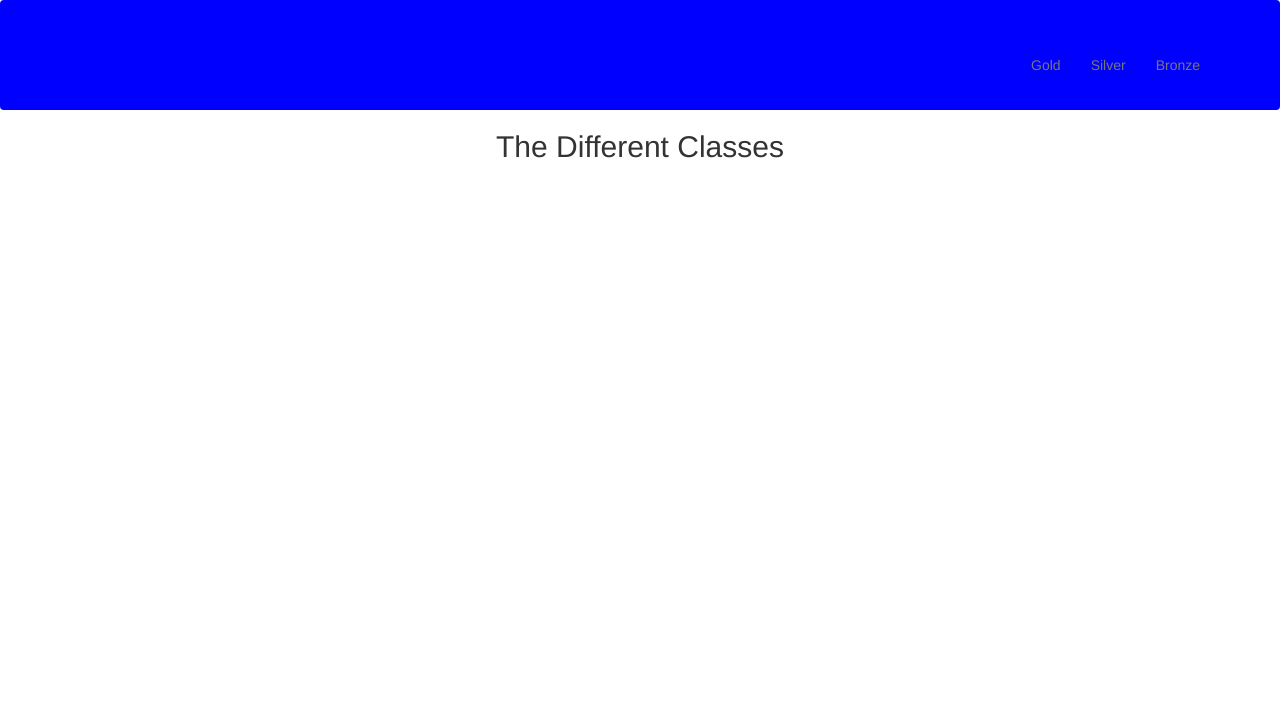
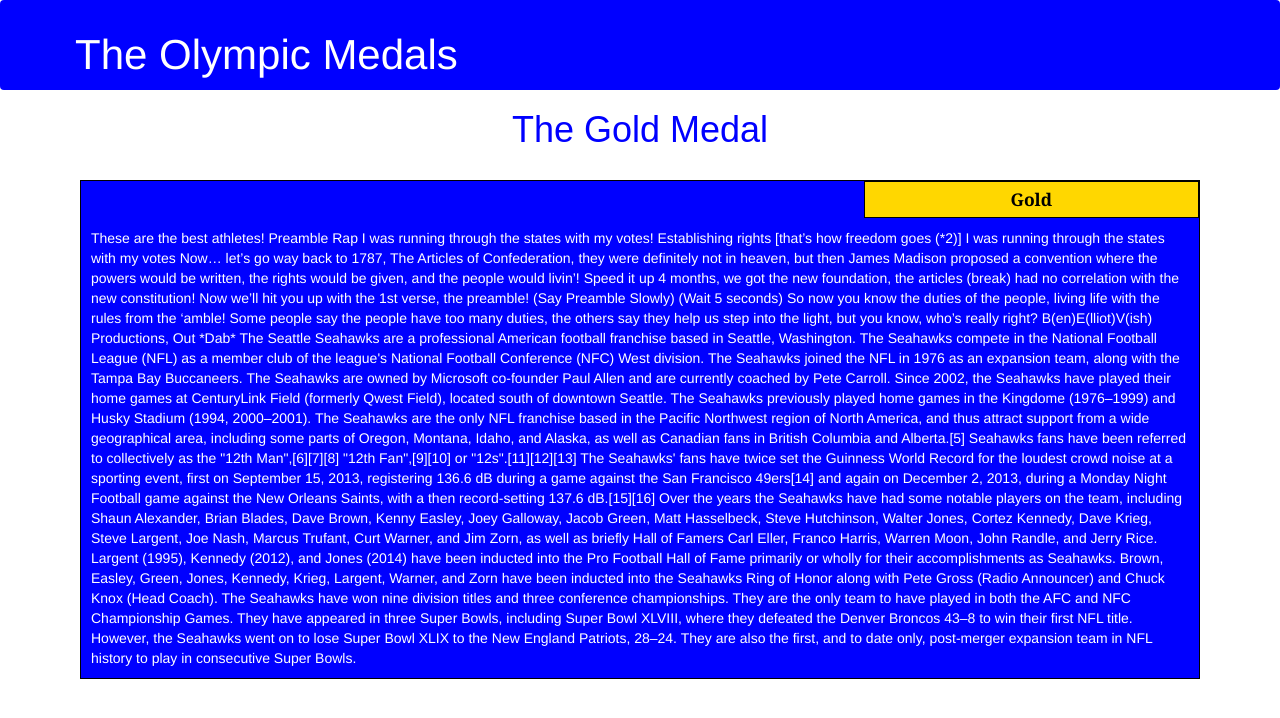
Before and after one commit to Vish259/module3-solution, a plain HTML site: page index.html in a window 1280 px wide. Drawn offline with Linux system fonts and the light colour scheme.

Commit message:
Update index.html

```diff
--- a/index.html
+++ b/index.html
@@ -1,27 +1,24 @@
-<!doctype html>
-<html lang="en">
+<!DOCTYPE html>
+<html>
 <head>
   <meta charset="utf-8">
-    <meta http-equiv="X-UA-Compatible" content="IE=edge">
   <meta name="viewport" content="width=device-width, initial-scale=1">
-    <title>Third Module Solution</title>
+
   <link rel="stylesheet" href="css/bootstrap.min.css">
     <link rel="stylesheet" href="css/styles.css">
-    <link href='https://fonts.googleapis.com/css?family=Abel' rel='stylesheet' type='text/css'>
+
+  <title>Module 3 Solution</title>
 </head>
 <body>
-  <header>
+    <header class="nav-header">
     <nav id="header-nav" class="navbar navbar-default">
       <div class="container">
         <div class="navbar-header">
-          <a href="index.html" class="pull-left visible-md visible-lg">
-          </a>
+          <div class="navbar-brand">
+            <a href="https://en.wikipedia.org/wiki/Olympic_medal"><p class="nav-brand">The Olympic Medals</p></a>
+          </div>
 
-          <div class="navbar-brand">
-            <a target="_blank" href="https://en.wikipedia.org/wiki/Olympic_medal"><h1>The Olympic Medals</h1></a>
-
-          </div>
-<button type="button" class="navbar-toggle collapsed" data-toggle="collapse" data-target="#collapsable-nav" aria-expanded="false">
+          <button type="button" class="navbar-toggle collapsed" data-toggle="collapse" data-target="#collapsable-nav" aria-expanded="true">
             <span class="sr-only">Toggle navigation</span>
             <span class="icon-bar"></span>
             <span class="icon-bar"></span>
@@ -30,37 +27,40 @@
         </div>
 
         <div id="collapsable-nav" class="collapse navbar-collapse">
-           <ul id="nav-list" class="nav navbar-nav navbar-right">
-
-            <li class="Gold">
-              <a target="_blank" href="https://en.wikipedia.org/wiki/Gold_medal">
-                <br class="hidden-xs"> Gold</a>
+           <ul id="nav-list" class="nav navbar-nav navbar-right visible-xs">
+            <li class="text-center">
+              <a href="https://en.wikipedia.org/wiki/Gold_medal"><p class="item">Gold</p></a>
+              <hr class="visible-xs">
             </li>
-
-            <li class="Silver">
-              <a target="_blank" href="https://en.wikipedia.org/wiki/Silver_medal">
-                <br class="hidden-xs"> Silver</a>
+            <li class="text-center silver-item">
+              <a href="https://en.wikipedia.org/wiki/Silver_medal"><p class="item">Silver</p></a>
+              <hr class="visible-xs">
             </li>
-
-            <li class="Bronze">
-              <a target="_blank" href="https://en.wikipedia.org/wiki/Bronze_medal">
-                <br class="hidden-xs"> Bronze</a>
+            <li class="text-center bronze-item">
+              <a  href="https://en.wikipedia.org/wiki/Bronze_medal"><p class="item">Bronze</p></a>
             </li>
-
-          </ul><!-- #nav-list -->
-        </div><!-- .collapse .navbar-collapse -->
-      </div><!-- .container -->
-    </nav><!-- #header-nav -->
+          </ul>
+        </div>
+      </div>
+    </nav>
     </header>
 
-  <h2 class="text-center">The Different Classes</h2>
+  <h1 class="text-center">The Gold Medal</h1>
 
- <container> <p class="text-center">
+  <div class="row container container-fluid">
+  <div class="col-md-12 col-sm-12 col-xs-12" id="gold-div">
+    <section>
+    <div id="gold">
+      Gold
+    </div>
+    <p>
+      These are the best athletes! Preamble Rap
+
 I was running through the states with my votes!
 
-Establishing rights [that’s how freedom goes] *2.
+Establishing rights [that’s how freedom goes (*2)]
 
-I was running through the states with my votes!
+I was running through the states with my votes
 
 Now… let’s go way back to 1787, The Articles of Confederation, they were definitely not in heaven, but then James Madison proposed a convention where the powers would be written, the rights would be given, and the people would livin’!
 
@@ -76,14 +76,24 @@ So now you know the duties of the people, living life with the rules from the
 
 Some people say the people have too many duties, the others say they help us step into the light, but you know, who’s really right?
 
-B(en)E(lliot)V(ish) Productions, Out *Dab* (My friends and I made this for school)
-</p> </container>
+B(en)E(lliot)V(ish) Productions, Out *Dab*
+The Seattle Seahawks are a professional American football franchise based in Seattle, Washington. The Seahawks compete in the National Football League (NFL) as a member club of the league's National Football Conference (NFC) West division. The Seahawks joined the NFL in 1976 as an expansion team, along with the Tampa Bay Buccaneers. The Seahawks are owned by Microsoft co-founder Paul Allen and are currently coached by Pete Carroll. Since 2002, the Seahawks have played their home games at CenturyLink Field (formerly Qwest Field), located south of downtown Seattle. The Seahawks previously played home games in the Kingdome (1976–1999) and Husky Stadium (1994, 2000–2001).
+
+The Seahawks are the only NFL franchise based in the Pacific Northwest region of North America, and thus attract support from a wide geographical area, including some parts of Oregon, Montana, Idaho, and Alaska, as well as Canadian fans in British Columbia and Alberta.[5]
+
+Seahawks fans have been referred to collectively as the "12th Man",[6][7][8] "12th Fan",[9][10] or "12s".[11][12][13] The Seahawks' fans have twice set the Guinness World Record for the loudest crowd noise at a sporting event, first on September 15, 2013, registering 136.6 dB during a game against the San Francisco 49ers[14] and again on December 2, 2013, during a Monday Night Football game against the New Orleans Saints, with a then record-setting 137.6 dB.[15][16]
+
+Over the years the Seahawks have had some notable players on the team, including Shaun Alexander, Brian Blades, Dave Brown, Kenny Easley, Joey Galloway, Jacob Green, Matt Hasselbeck, Steve Hutchinson, Walter Jones, Cortez Kennedy, Dave Krieg, Steve Largent, Joe Nash, Marcus Trufant, Curt Warner, and Jim Zorn, as well as briefly Hall of Famers Carl Eller, Franco Harris, Warren Moon, John Randle, and Jerry Rice. Largent (1995), Kennedy (2012), and Jones (2014) have been inducted into the Pro Football Hall of Fame primarily or wholly for their accomplishments as Seahawks. Brown, Easley, Green, Jones, Kennedy, Krieg, Largent, Warner, and Zorn have been inducted into the Seahawks Ring of Honor along with Pete Gross (Radio Announcer) and Chuck Knox (Head Coach).
+
+The Seahawks have won nine division titles and three conference championships. They are the only team to have played in both the AFC and NFC Championship Games. They have appeared in three Super Bowls, including Super Bowl XLVIII, where they defeated the Denver Broncos 43–8 to win their first NFL title. However, the Seahawks went on to lose Super Bowl XLIX to the New England Patriots, 28–24. They are also the first, and to date only, post-merger expansion team in NFL history to play in consecutive Super Bowls.
+
+    </p>
+    </section>
+  </div>
 
 
+  </div>
 
-
-
- <!-- jQuery (Bootstrap JS plugins depend on it) -->
   <script src="js/jquery-2.1.4.min.js"></script>
   <script src="js/bootstrap.min.js"></script>
     <script src="js/script.js"></script>
```
Lines whose indentation alone changed are shown as unchanged.
